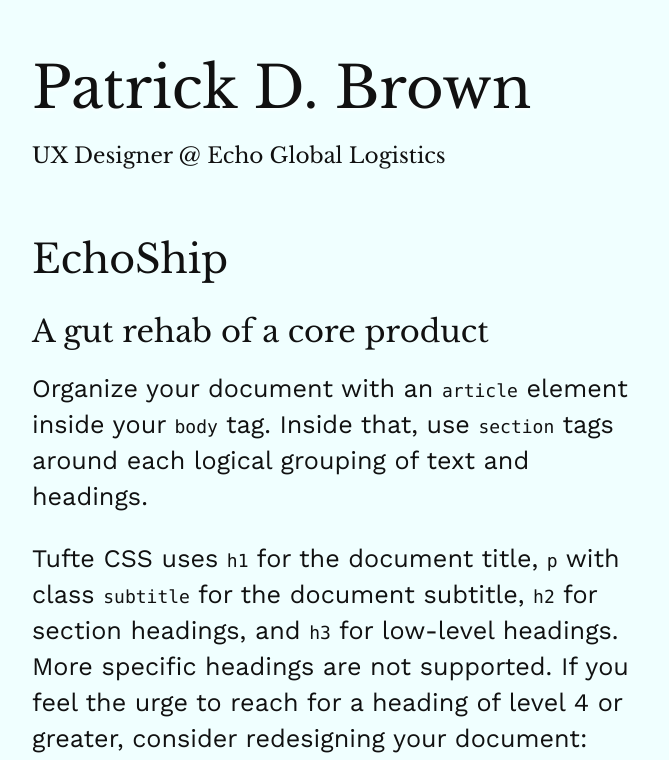
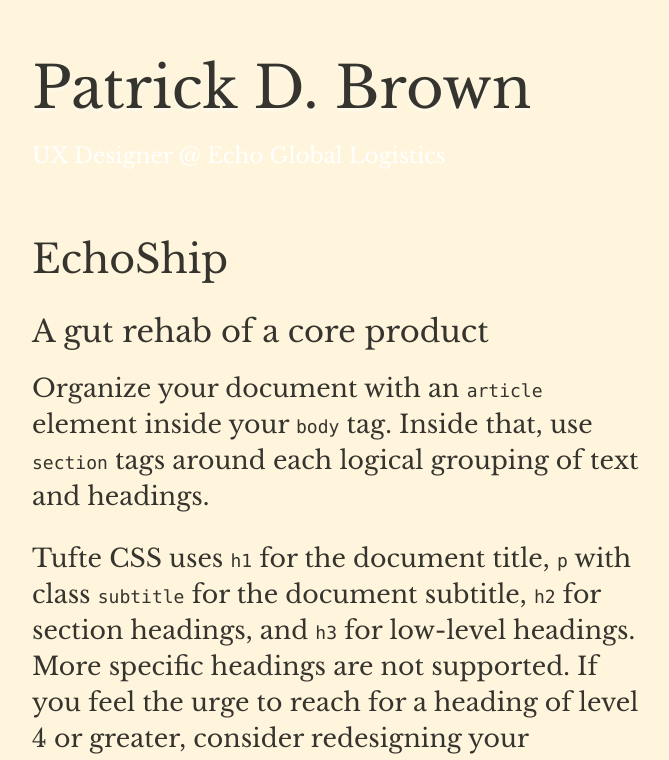
Before and after one commit to presidenttrex/presidenttrex.github.io, a plain HTML site: page mobipt.html in a window 1280 px wide. Shown: the part 110-870 px from the top of the page, without its empty margins (128-797 px from the left). Drawn offline with nearby package versions, Linux system fonts and the light colour scheme.

Commit message:
Update stylesheet.css

```diff
--- a/stylesheet.css
+++ b/stylesheet.css
@@ -6,9 +6,9 @@ body { width: 87.5%;
        margin-left: auto;
        margin-right: auto;
        padding-left: 12.5%;
-       font-family: 'Work Sans', sans-serif;
-       background-color: #F0FFFF;
-       color: #111;
+       font-family: 'Libre Baskerville', serif;
+       background-color: #FEF5DC;
+       color: #36342E;
        max-width: 1400px;
        counter-reset: sidenote-counter; }
 
@@ -16,6 +16,7 @@ h1 { font-family: 'Libre Baskerville', serif;
      font-weight: 400;
      margin-top: 4rem;
      margin-bottom: 1.5rem;
+     color: #36342E;
      font-size: 3.2rem;
      line-height: 1;
      text-shadow: rgba(255,255,255,0.5) 0px 3px 3px;}
@@ -24,6 +25,7 @@ h2 { font-family: 'Libre Baskerville', serif;
      font-weight: 400;
      margin-top: 2.1rem;
      margin-bottom: 0;
+     color: #36342E;
      font-size: 2.2rem;
      line-height: 1; }
 
@@ -32,6 +34,7 @@ h3 { font-family: 'Libre Baskerville', serif;
      font-size: 1.7rem;
      margin-top: 2rem;
      margin-bottom: 0;
+     color: #36342E;
      line-height: 1; }
 
 hr { display: block;
@@ -47,6 +50,7 @@ p.subtitle { font-family: 'Libre Baskerville', serif;
              margin-bottom: 1rem;
              font-size: 1.2rem;
              display: block;
+             color: #FFF;
              line-height: 1; }
 
 .numeral { font-family: et-book-roman-old-style; }
```
